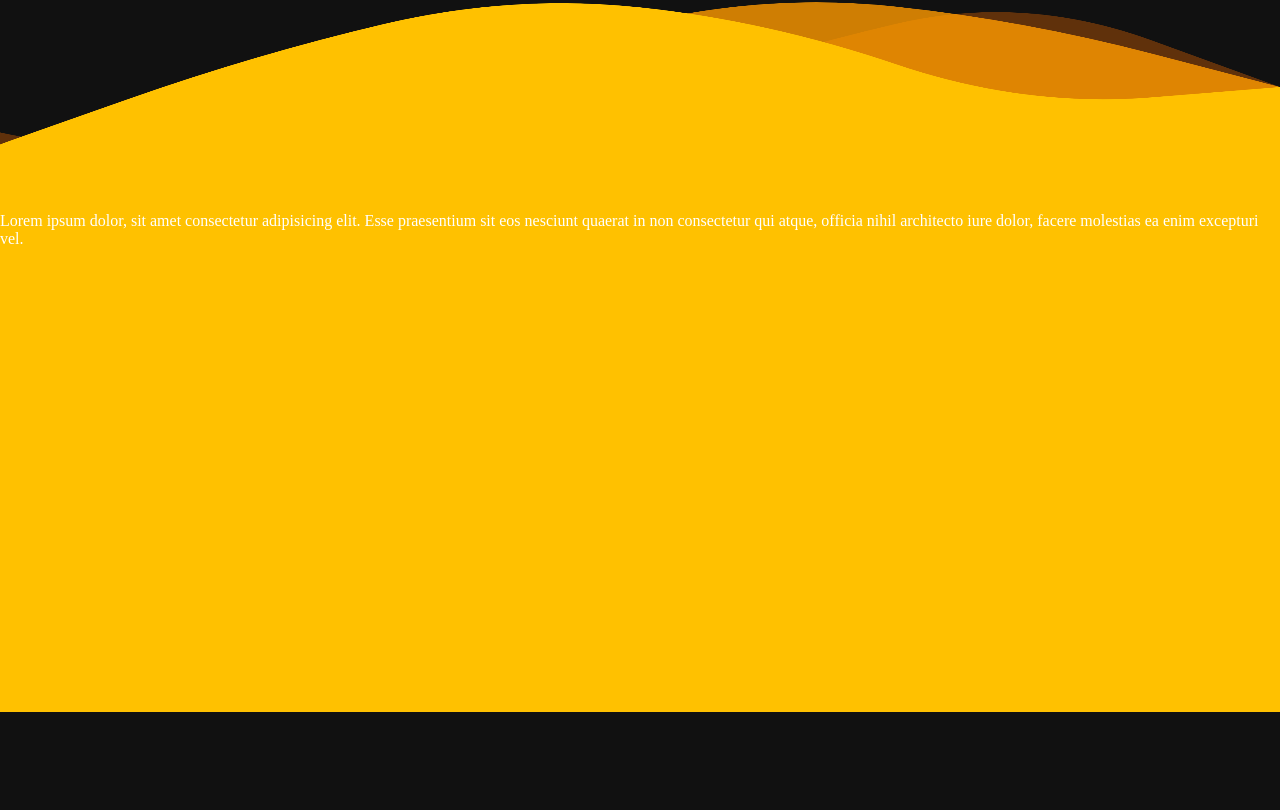
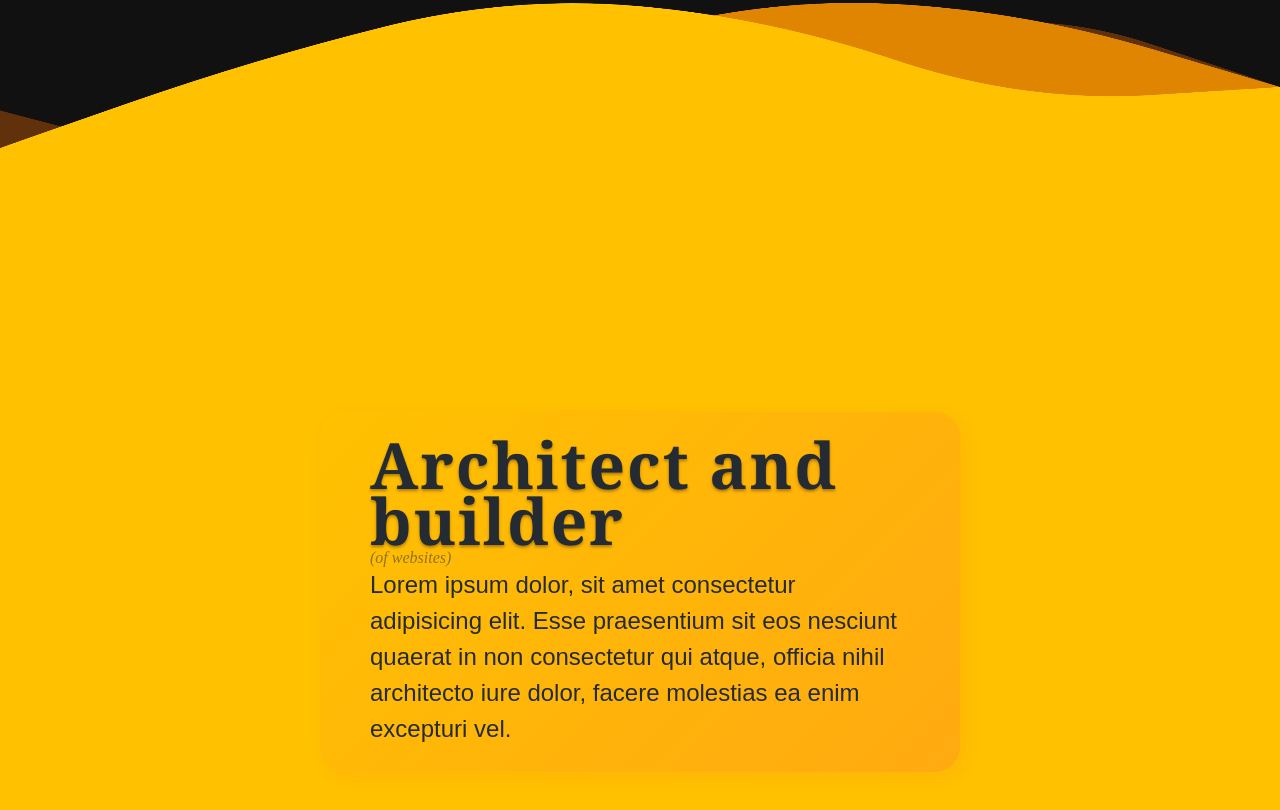
Before and after one commit to GenieMini/myportfolio, a plain HTML site: page index.html in a window 1280 px wide. Shown: the part 674-1484 px from the top of the page. Before the commit the page ends 1386 px from the top, so only its background shows below. Drawn offline with Linux system fonts and the light colour scheme; animation ran at ten frames a second; a web font is replaced by a local one.

Commit message:
styled articles

```diff
--- a/css/style.css
+++ b/css/style.css
@@ -30,10 +30,6 @@ canvas {
   animation: need-a 2s ease forwards 2s;
 }
 
-p {
-  color: white;
-}
-
 #header {
   background-image: linear-gradient(#242b32, #111);
   font-family: "Roboto", sans-serif;
@@ -63,6 +59,7 @@ p {
 #intro {
   background-color: #ffc100;
   height: 500px;
+  padding-top: 200px;
 }
 
 .nav {
@@ -86,6 +83,35 @@ p {
   background-color: #ffb600;
   color: #111;
   cursor: pointer;
+}
+
+.article {
+  color: #242b32;
+  border-radius: 25px;
+  background: linear-gradient(315deg, #ff008d1f, transparent);
+  padding: 25px;
+  padding-left: 50px;
+  padding-right: 50px;
+  box-shadow: 5px 5px 20px rgba(255, 0, 129, 0.06);
+}
+
+.article p {
+  font-family: sans-serif, Roboto;
+  font-size: 1.5em;
+  line-height: 1.5em;
+}
+
+.title-text {
+  font-family: Georgia, "Times New Roman", Times, serif;
+  font-size: 4em;
+  font-weight: bold;
+  letter-spacing: 2px;
+  line-height: 3.5rem;
+  text-shadow: 0 2px 3px #4c2a1073;
+}
+.margin25 {
+  margin-left: 25%;
+  margin-right: 25%;
 }
 
 /* SCROLLBAR _____*/
--- a/index.html
+++ b/index.html
@@ -81,7 +81,9 @@
     </div>
     <div id="wave"></div>
     <div id="intro">
-      <div class="paragraph">
+      <div class="article margin25">
+        <h2 class="title-text">Architect and builder</h2>
+        <i style="opacity: 50%">(of websites)</i>
         <p>
           Lorem ipsum dolor, sit amet consectetur adipisicing elit. Esse
           praesentium sit eos nesciunt quaerat in non consectetur qui atque,
--- a/js/waves.js
+++ b/js/waves.js
@@ -9,8 +9,8 @@ class Point {
     this.max = Math.random() * 4 + 150;
   }
 
-  update() {
-    this.cur += this.speed;
+  update(multi = 1) {
+    this.cur += this.speed * multi;
     this.y = this.fixedY + Math.sin(this.cur) * this.max;
   }
 }
@@ -55,7 +55,7 @@ class Wave {
 
     for (let i = 0; i < this.totalPoints; i++) {
       if (i < this.totalPoints - 1) {
-        this.points[i].update();
+        this.points[i].update(0.5 + this.index * 0.2);
       }
 
       const cx = (prevX + this.points[i].x) / 2;
@@ -81,7 +81,7 @@ export class WaveGroup {
     this.totalPoints = 6;
 
     //this.color = ["#FFC100", "#FF9A00", "#FF7400"];
-    this.color = ["#FF740055", "#FF9A00CC", "#FFC100"];
+    this.color = ["#FF740055", "#DF8502", "#FFC100"];
 
     this.waves = [];
 
```
